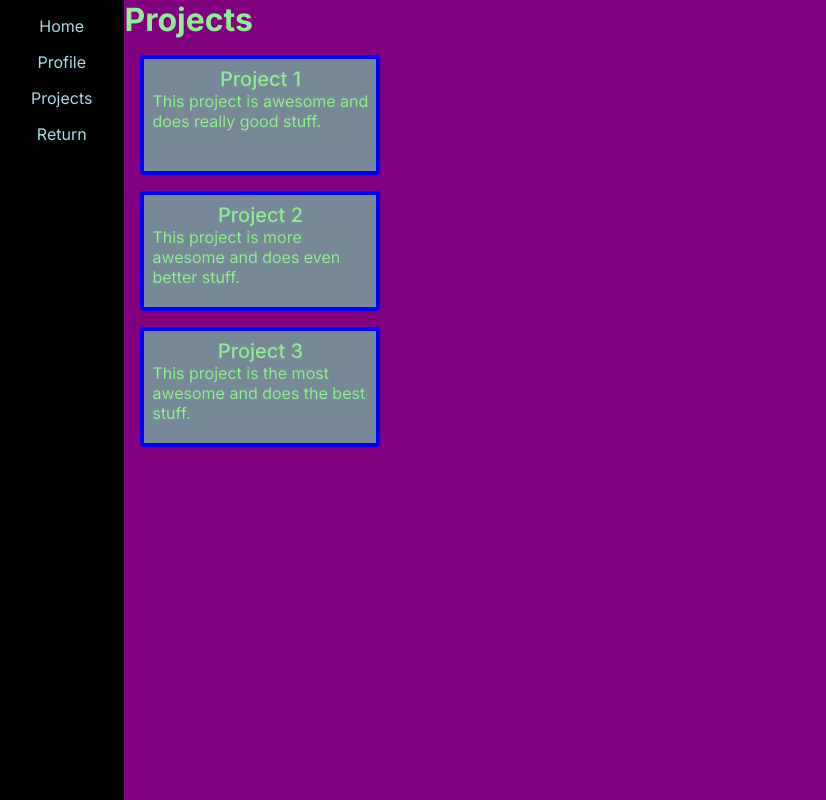
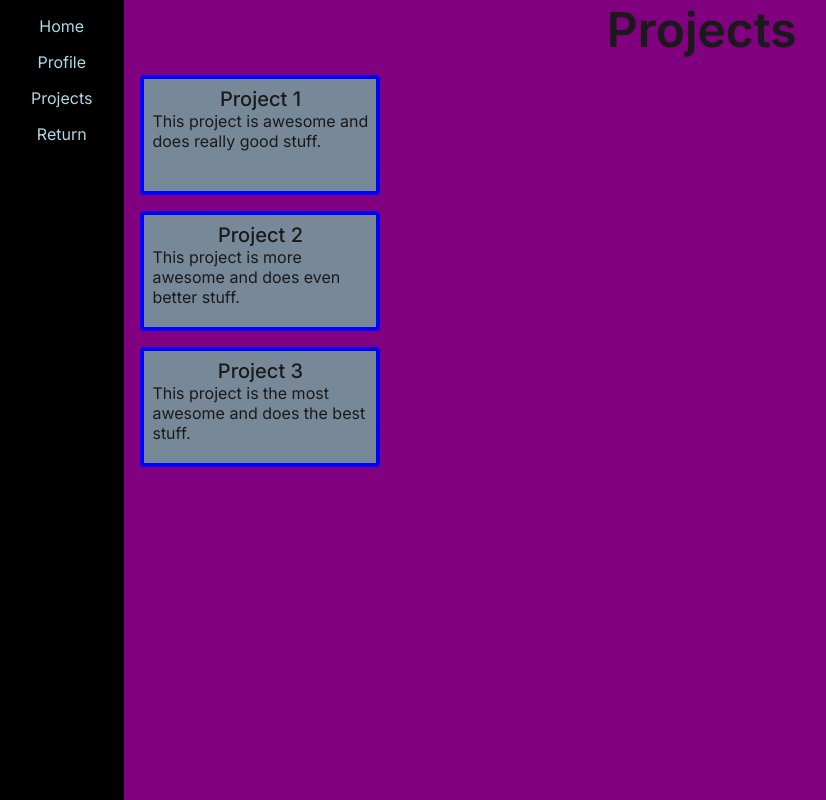
Before and after one commit to franco-ortega/portfolio-test, a Next.js app: page /1/projects in a window 1280 px wide. Shown: the whole page, without its empty margins (1-827 px from the left). Built offline with nearby package versions, Linux system fonts and the light colour scheme.

Commit message:
add styling to Projects

```diff
--- a/app/1/components/projects/Projects.module.css
+++ b/app/1/components/projects/Projects.module.css
@@ -1,3 +1,10 @@
 .Projects {
-  color: lightgreen;
+  color: hsl(0, 0%, 10%);
 }
+
+.Projects h1 {
+  width: fit-content;
+  margin-inline: auto;
+  font-size: 3rem;
+  font-weight: 600;
+}
```
